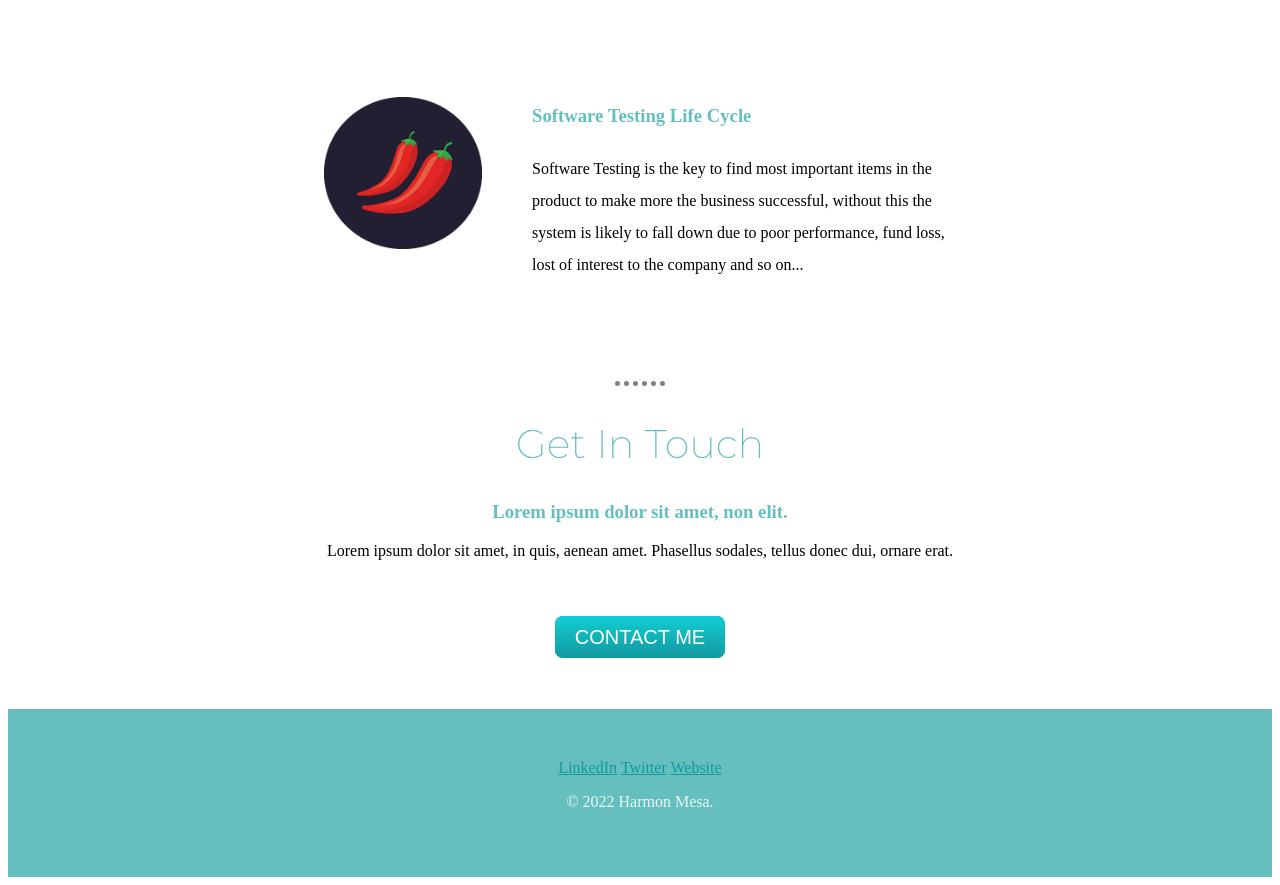
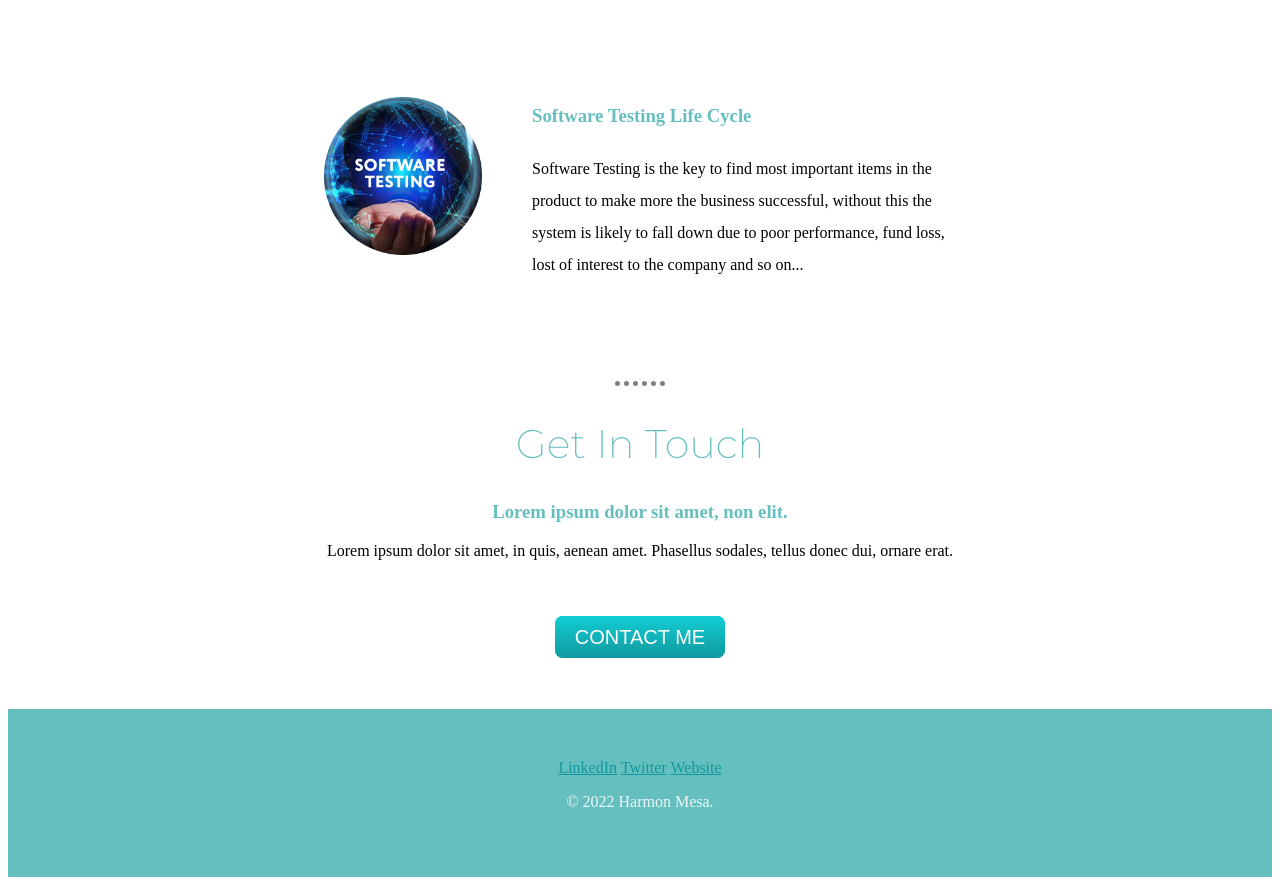
Before and after one commit to harmon17/My-CV, a plain HTML site: page index.html in a window 1280 px wide. Shown: the part 1678-2563 px from the top of the page. Drawn offline with Linux system fonts and the light colour scheme; a web font is replaced by a local one.

Commit message:
Update index.html

```diff
--- a/index.html
+++ b/index.html
@@ -34,7 +34,7 @@
         <p>I worked in different platforms such as Desktop and Mobile, most of the company i work for is utilizing the 'Waterfall' and 'Agile' Methodology its a strong fundamental and much easier to follow for project completion</p>
       </div>
       <div class="skill-row">
-        <img class="chillies" src="images/chillies.png" alt="">
+        <img class="chillies" src="images/STLC.png" alt="">
         <h3>Software Testing Life Cycle</h3>
         <p>Software Testing is the key to find most important items in the product to make more the business successful, without this the system is likely to fall down due to poor performance, fund loss, lost of interest to the company and so on...</p>
       </div>
```
